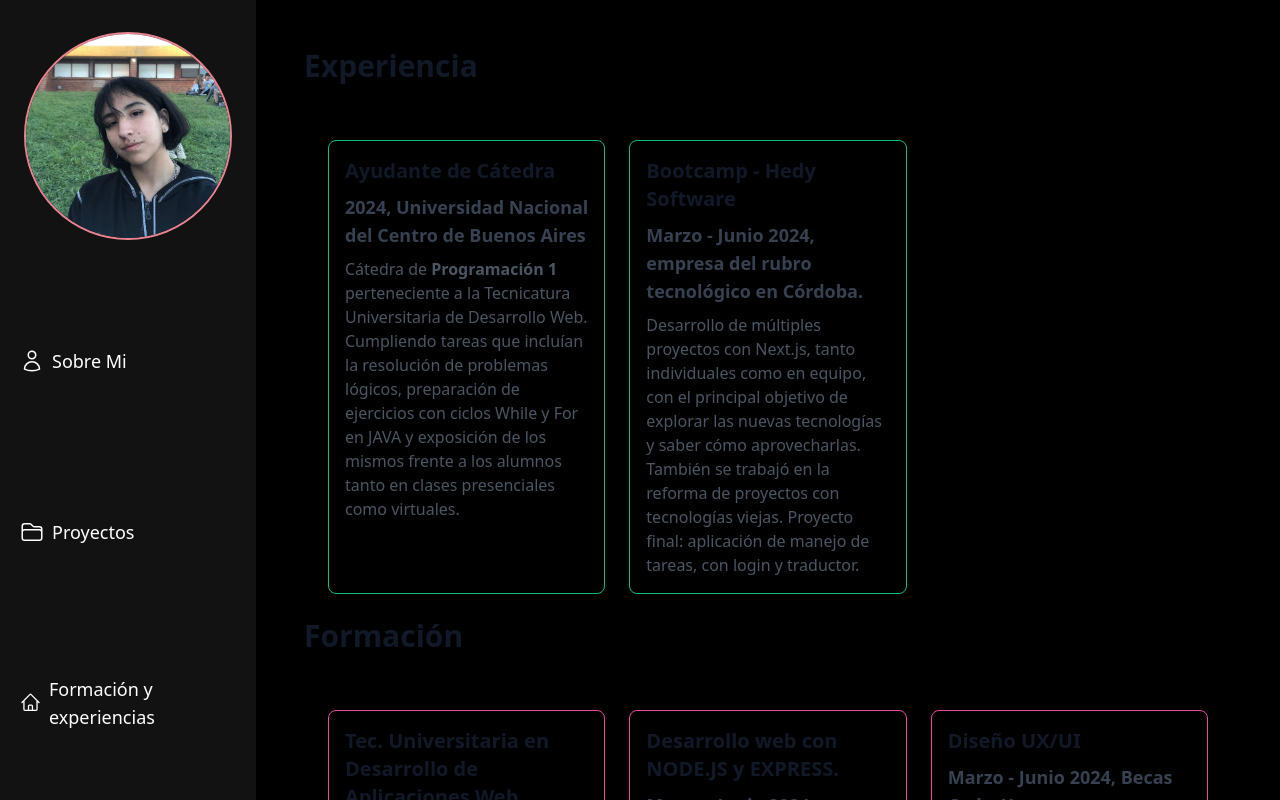
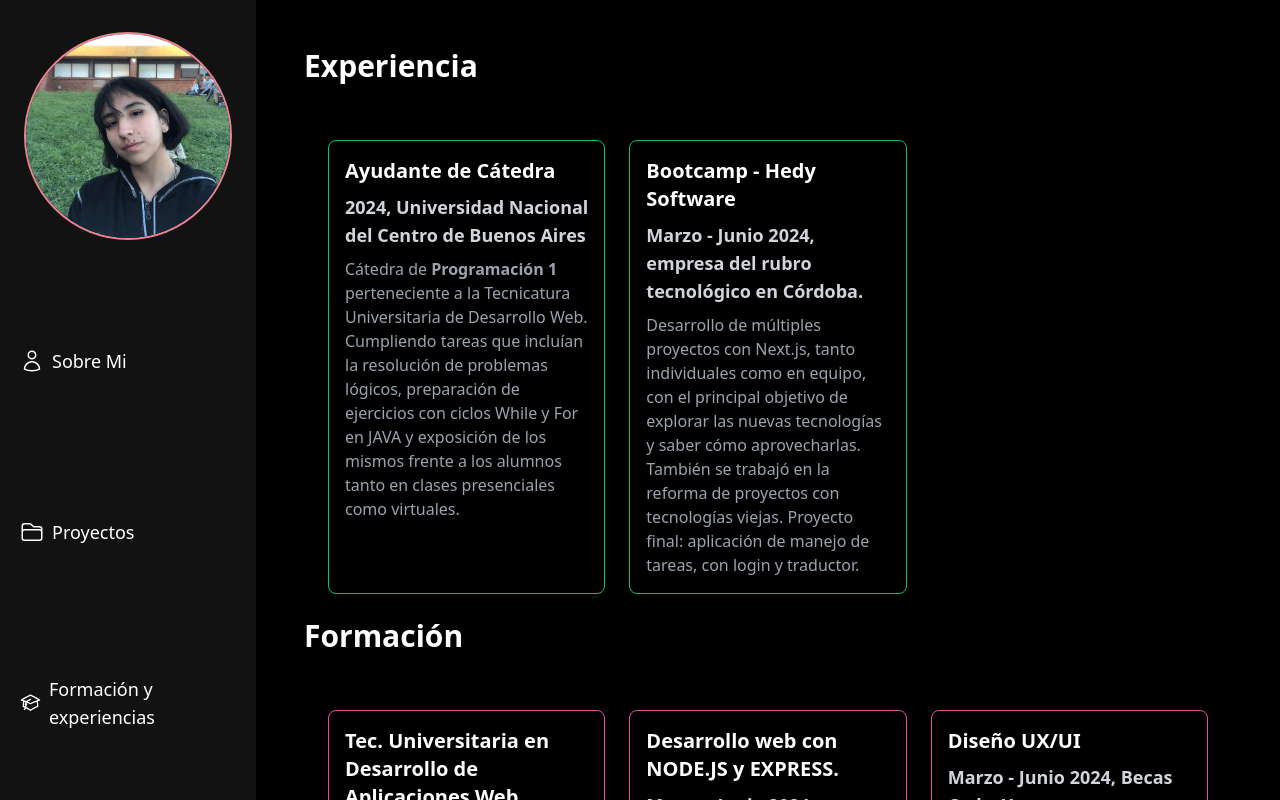
Before and after one commit to cande342/portfolio-2024, a Next.js app: page /pages/experience in a window 1280 px wide. Built offline with nearby package versions, Linux system fonts and the light colour scheme.

Commit message:
correccion colores

```diff
--- a/src/app/components/nav-links.tsx
+++ b/src/app/components/nav-links.tsx
@@ -2,7 +2,7 @@
 import Link from 'next/link';
 import {
   UserIcon,
-  HomeIcon,
+  AcademicCapIcon,
   FolderIcon,
 } from '@heroicons/react/24/outline';
 
@@ -17,7 +17,7 @@ const links = [
   },
   { name: 'Formación y experiencias',
     href: '/pages/experience',
-    icon: HomeIcon },
+    icon: AcademicCapIcon },
 ];
 
 export default function NavLinks() {
--- a/src/app/pages/experience/page.tsx
+++ b/src/app/pages/experience/page.tsx
@@ -2,20 +2,19 @@ import Footer from '@/app/components/foooter';
 export default function exp() {
     return (
 <section>
-  <h1 className="text-3xl font-bold text-gray-900 dark:text-white mb-8">
+  <h1 className="text-3xl font-bold text-white mb-8">
     Experiencia
   </h1>
 
   <div className="p-6 grid gap-6 grid-cols-1 sm:grid-cols-2 lg:grid-cols-3">
-
-    <div className="bg-transparent border border-accent-200 rounded-lg shadow-md hover:shadow-lg text-gray-900 transition-shadow duration-300 p-4">
-      <h2 className="text-xl font-bold text-gray-900 dark:text-white mb-2">
+    <div className="bg-transparent border border-accent-200 rounded-lg shadow-md hover:shadow-lg text-white transition-shadow duration-300 p-4">
+      <h2 className="text-xl font-bold text-white mb-2">
         Ayudante de Cátedra
       </h2>
-      <h3 className="text-lg font-semibold text-gray-700 dark:text-gray-300 mb-2">
+      <h3 className="text-lg font-semibold text-gray-300 mb-2">
         2024, Universidad Nacional del Centro de Buenos Aires
       </h3>
-      <p className="text-gray-600 dark:text-gray-400">
+      <p className="text-gray-400">
         Cátedra de <strong>Programación 1</strong> perteneciente a la Tecnicatura Universitaria de Desarrollo Web.
         Cumpliendo tareas que incluían la resolución de problemas lógicos, preparación de ejercicios
         con ciclos While y For en JAVA y exposición de los mismos frente a los alumnos tanto en clases
@@ -23,15 +22,14 @@ export default function exp() {
       </p>
     </div>
 
-
-    <div className="bg-transparent border border-accent-200 rounded-lg shadow-md hover:shadow-lg transition-shadow duration-300 p-4 ">
-      <h2 className="text-xl font-bold text-gray-900 dark:text-white mb-2">
+    <div className="bg-transparent border border-accent-200 rounded-lg shadow-md hover:shadow-lg transition-shadow duration-300 p-4">
+      <h2 className="text-xl font-bold text-white mb-2">
         Bootcamp - Hedy Software
       </h2>
-      <h3 className="text-lg font-semibold text-gray-700 dark:text-gray-300 mb-2">
+      <h3 className="text-lg font-semibold text-gray-300 mb-2">
         Marzo - Junio 2024, empresa del rubro tecnológico en Córdoba.
       </h3>
-      <p className="text-gray-600 dark:text-gray-400">
+      <p className="text-gray-400">
         Desarrollo de múltiples proyectos con Next.js, tanto individuales como en equipo, con
         el principal objetivo de explorar las nuevas tecnologías y saber cómo aprovecharlas.
         También se trabajó en la reforma de proyectos con tecnologías viejas.
@@ -40,55 +38,52 @@ export default function exp() {
     </div>
   </div>
 
-  <h1 className="text-3xl font-bold text-gray-900 dark:text-white mb-8">
+  <h1 className="text-3xl font-bold text-white mb-8">
     Formación
   </h1>
 
   <div className="p-6 grid gap-6 grid-cols-1 sm:grid-cols-2 lg:grid-cols-3">
-
-    <div className="bg-transparent border border-primary-100  rounded-lg shadow-md hover:shadow-lg transition-shadow duration-300 p-4">
-      <h2 className="text-xl font-bold text-gray-900 dark:text-white mb-2">
+    <div className="bg-transparent border border-primary-100 rounded-lg shadow-md hover:shadow-lg transition-shadow duration-300 p-4">
+      <h2 className="text-xl font-bold text-white mb-2">
         Tec. Universitaria en Desarrollo de Aplicaciones Web.
       </h2>
-      <h3 className="text-lg font-semibold text-gray-700 dark:text-gray-300 mb-2">
+      <h3 className="text-lg font-semibold text-gray-300 mb-2">
         Desde 2023, Universidad Nacional del Centro de Buenos Aires
       </h3>
-
     </div>
 
-    <div className="bg-transparent border border-primary-100  rounded-lg shadow-md hover:shadow-lg transition-shadow duration-300 p-4 ">
-      <h2 className="text-xl font-bold text-gray-900 dark:text-white mb-2">
+    <div className="bg-transparent border border-primary-100 rounded-lg shadow-md hover:shadow-lg transition-shadow duration-300 p-4">
+      <h2 className="text-xl font-bold text-white mb-2">
         Desarrollo web con NODE.JS y EXPRESS.
       </h2>
-      <h3 className="text-lg font-semibold text-gray-700 dark:text-gray-300 mb-2">
+      <h3 className="text-lg font-semibold text-gray-300 mb-2">
         Marzo - Junio 2024, Programa Nacional Codo a Codo.
       </h3>
     </div>
 
-    <div className="bg-transparent border border-primary-100  rounded-lg shadow-md hover:shadow-lg transition-shadow duration-300 p-4 ">
-      <h2 className="text-xl font-bold text-gray-900 dark:text-white mb-2">
+    <div className="bg-transparent border border-primary-100 rounded-lg shadow-md hover:shadow-lg transition-shadow duration-300 p-4">
+      <h2 className="text-xl font-bold text-white mb-2">
         Diseño UX/UI
       </h2>
-      <h3 className="text-lg font-semibold text-gray-700 dark:text-gray-300 mb-2">
+      <h3 className="text-lg font-semibold text-gray-300 mb-2">
         Marzo - Junio 2024, Becas CoderHouse.
       </h3>
     </div>
 
-
-    <div className="bg-transparent border border-primary-100  rounded-lg shadow-md hover:shadow-lg transition-shadow duration-300 p-4 ">
-      <h2 className="text-xl font-bold text-gray-900 dark:text-white mb-2">
+    <div className="bg-transparent border border-primary-100 rounded-lg shadow-md hover:shadow-lg transition-shadow duration-300 p-4">
+      <h2 className="text-xl font-bold text-white mb-2">
         Java - POO
       </h2>
-      <h3 className="text-lg font-semibold text-gray-700 dark:text-gray-300 mb-2">
+      <h3 className="text-lg font-semibold text-gray-300 mb-2">
         2023, UDEMY.
       </h3>
     </div>
 
-    <div className="bg-transparent border border-primary-100 rounded-lg shadow-md hover:shadow-lg transition-shadow duration-300 p-4 ">
-      <h2 className="text-xl font-bold text-gray-900 dark:text-white mb-2">
+    <div className="bg-transparent border border-primary-100 rounded-lg shadow-md hover:shadow-lg transition-shadow duration-300 p-4">
+      <h2 className="text-xl font-bold text-white mb-2">
         Argentina Programa.
       </h2>
-      <h3 className="text-lg font-semibold text-gray-700 dark:text-gray-300 mb-2">
+      <h3 className="text-lg font-semibold text-gray-300 mb-2">
         2020, Primera edición.
       </h3>
     </div>
@@ -99,5 +94,6 @@ export default function exp() {
 
 
 
+
     );
   }
--- a/src/app/pages/projects/page.tsx
+++ b/src/app/pages/projects/page.tsx
@@ -18,10 +18,10 @@ export default function exp() {
             objectFit="cover"
           />
           <div className="flex flex-col justify-between p-4 leading-normal">
-            <h5 className="mb-2 text-xl font-bold tracking-tight text-gray-900 dark:text-white">
+            <h5 className="mb-2 text-xl font-bold tracking-tight text-white">
               Angular - Tienda
             </h5>
-            <p className="mb-3 font-normal text-gray-700 dark:text-gray-400 text-sm">
+            <p className="mb-3 font-normal text-gray-400 text-sm">
               Comunicación entre componentes con un servicio.
               PrimeNG para estilos.
               Tailwindcss.
@@ -49,10 +49,10 @@ export default function exp() {
             objectFit="cover"
           />
           <div className="flex flex-col justify-between p-4 leading-normal">
-            <h5 className="mb-2 text-xl font-bold tracking-tight text-gray-900 dark:text-white">
+            <h5 className="mb-2 text-xl font-bold tracking-tight text-white">
               Next.Js - Blog
             </h5>
-            <p className="mb-3 font-normal text-gray-700 dark:text-gray-400 text-sm">
+            <p className="mb-3 font-normal text-gray-400 text-sm">
               Llamadas a api externa.
               Tailwindcss.
               Uso de Link e Image nativos de next.js.
@@ -80,10 +80,10 @@ export default function exp() {
             objectFit="cover"
           />
           <div className="flex flex-col justify-between p-4 leading-normal">
-            <h5 className="mb-2 text-xl font-bold tracking-tight text-gray-900 dark:text-white">
+            <h5 className="mb-2 text-xl font-bold tracking-tight text-white">
               Next.Js - Ruleta
             </h5>
-            <p className="mb-3 font-normal text-gray-700 dark:text-gray-400 text-sm">
+            <p className="mb-3 font-normal text-gray-400 text-sm">
               Prueba de la funcionalidad de next para servicios de backend: creación de una API.
             </p>
             <a
@@ -114,7 +114,7 @@ export default function exp() {
           objectFit="cover"
         />
         <div className="flex flex-col justify-between p-4 leading-normal">
-          <h5 className="mb-2 text-xl font-bold tracking-tight text-gray-900 dark:text-white">
+          <h5 className="mb-2 text-xl font-bold tracking-tight text-white">
             Node - Express
           </h5>
           <p className="mb-3 font-normal text-gray-900 text-sm">
@@ -149,10 +149,10 @@ export default function exp() {
           objectFit="cover"
         />
         <div className="flex flex-col justify-between p-4 leading-normal">
-          <h5 className="mb-2 text-xl font-bold tracking-tight text-gray-900 dark:text-white">
+          <h5 className="mb-2 text-xl font-bold tracking-tight text-white">
             Diseño UX/UI
           </h5>
-          <p className="mb-3 font-normal text-gray-700 dark:text-gray-400 text-sm">
+          <p className="mb-3 font-normal text-gray-400 text-sm">
             Entrevistas y técnicas de investigación para generar el prototipo.
             Figma. Atomic Design.
           </p>
```
